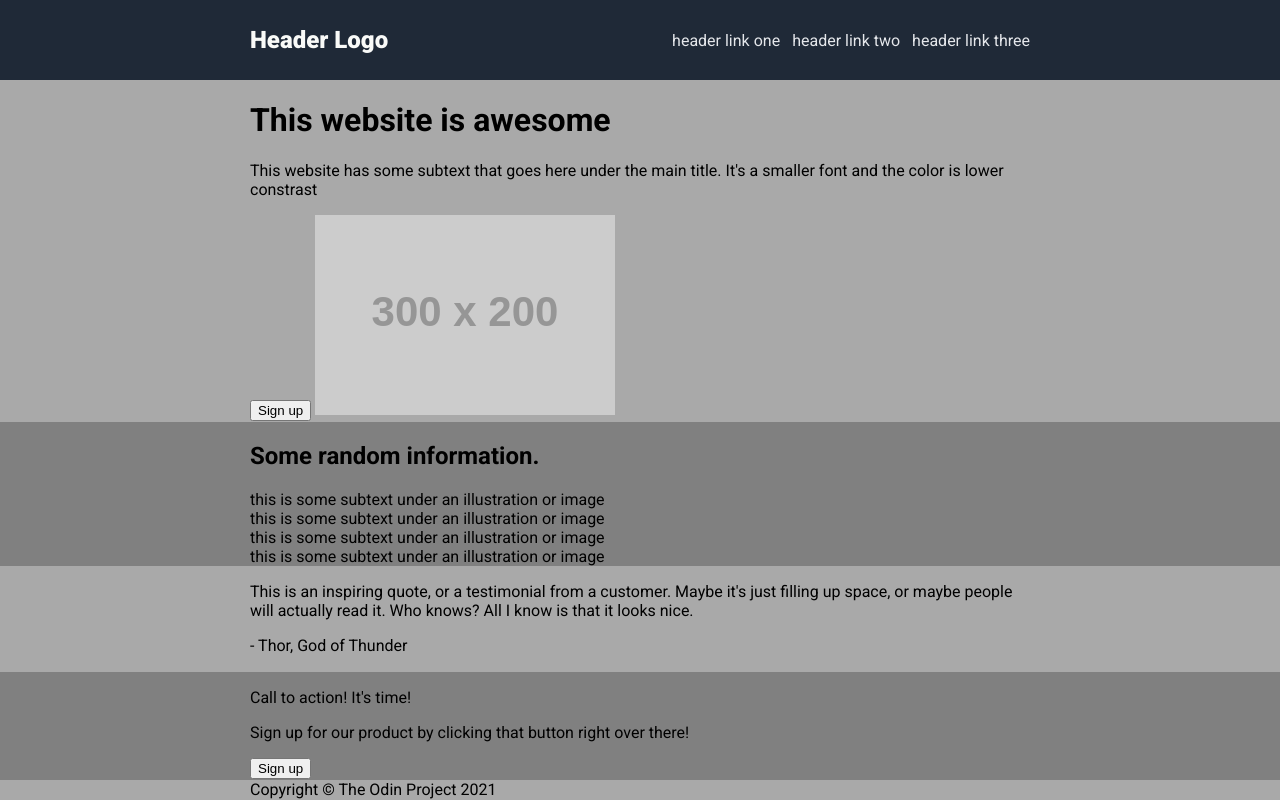
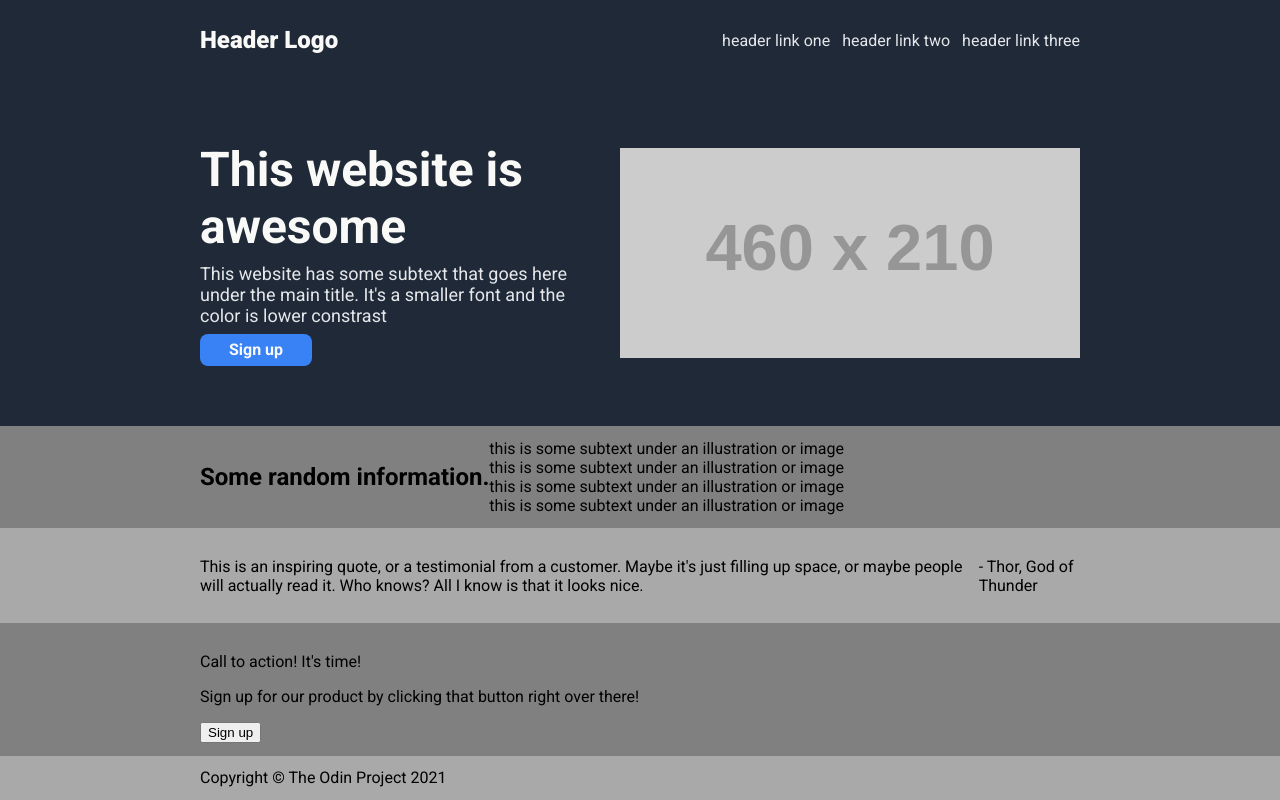
Before and after one commit to teokafor/odin-landing, a plain HTML site: page index.html in a window 1280 px wide. Drawn offline with Linux system fonts and the light colour scheme; placeholder pictures from the web are drawn by us.

Commit message:
Initial style pass for first card

```diff
--- a/index.html
+++ b/index.html
@@ -5,10 +5,9 @@
     <meta name="viewport" content="width=device-width, initial-scale=1.0">
     <title>Landing Page</title>
     <link rel="stylesheet" href="styles.css">
-
     <link rel="preconnect" href="https://fonts.googleapis.com">
-<link rel="preconnect" href="https://fonts.gstatic.com" crossorigin>
-<link href="https://fonts.googleapis.com/css2?family=Roboto:ital,wght@0,100;0,300;0,400;0,500;0,700;0,900;1,100;1,300;1,400;1,500;1,700;1,900&display=swap" rel="stylesheet">
+    <link rel="preconnect" href="https://fonts.gstatic.com" crossorigin>
+    <link href="https://fonts.googleapis.com/css2?family=Roboto:ital,wght@0,100;0,300;0,400;0,500;0,700;0,900;1,100;1,300;1,400;1,500;1,700;1,900&display=swap" rel="stylesheet">
 </head>
 <body>
     <div class="header card dark-blue">
@@ -20,10 +19,12 @@
         </ul>
     </div>
         <div class="card-1 card">
-            <h1>This website is awesome</h1>
-            <p class="subtext">This website has some subtext that goes here under the main title. It's a smaller font and the color is lower constrast</p>
-            <button class="sign-up">Sign up</button>
-            <img src="https://placehold.co/300x200?font=roboto&text=this+is+a+placeholder+for+an+image">
+            <div class="left-info">
+                <h1>This website is awesome</h1>
+                <p class="subtext">This website has some subtext that goes here under the main title. It's a smaller font and the color is lower constrast</p>
+                <div class="sign-up">Sign up</div>
+            </div>
+            <img src="https://placehold.co/460x210?font=roboto&text=this+is+a+placeholder+for+an+image">
         </div>
 
         <div class="card-2 card">
--- a/styles.css
+++ b/styles.css
@@ -1,18 +1,25 @@
+/* General */
 body {
     margin: 0;
     display: flex;
     flex-direction: column;
     font-family: roboto;
     min-height: 100vh;
+
+    /*  TODO: Fix content inside cards
+        not being centered.  */
+    /* align-items: center; */
 }
 
 .card {
-    padding: 0 250px;
+    padding: 0 200px;
     flex-grow: 1;
+    display: flex;
+    align-items: center;
 }
 
 
-
+/* Header */
 .header {
     background-color: grey;
     display: flex;
@@ -37,8 +44,38 @@ body {
     text-decoration: none;
 }
 
+
+/* Card 1 */
 .card-1 {
-    background-color:darkgrey;
+    gap: 48px;
+    padding-top: 48px;
+    padding-bottom: 48px;
+}
+
+.left-info {
+    max-width: 500px;
+    min-width: 280px;
+}
+
+h1 {
+    font-size: 48px;
+    margin: 0;
+}
+
+.subtext {
+    font-size: 18px;
+    margin: 8px 0;
+}
+
+.sign-up {
+    display: flex;
+    justify-content: center;
+    align-items: center;
+    width: 96px;
+    height: 32px;
+    font-weight: 600;
+    border-radius: 8px;
+    padding: 0 8px
 }
 
 .card-2 {
@@ -59,14 +96,18 @@ body {
 
 
 /* Colors */
-.white {
+.white, h1, .sign-up {
     color: #F9FAF8;
 }
 
-.off-white, .header-links a {
+.off-white, .header-links a, .subtext {
     color: #e5e7eb;
 }
 
-.dark-blue {
+.dark-blue, .card-1 {
     background-color: #1f2937;
 }
+
+.light-blue, .sign-up {
+    background-color: #3882f6;
+}
```
